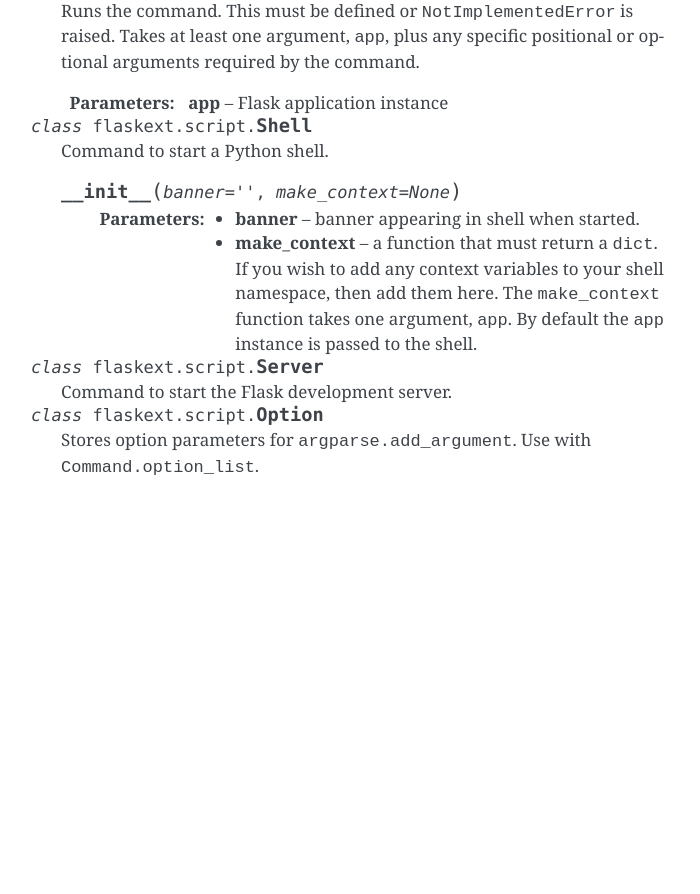
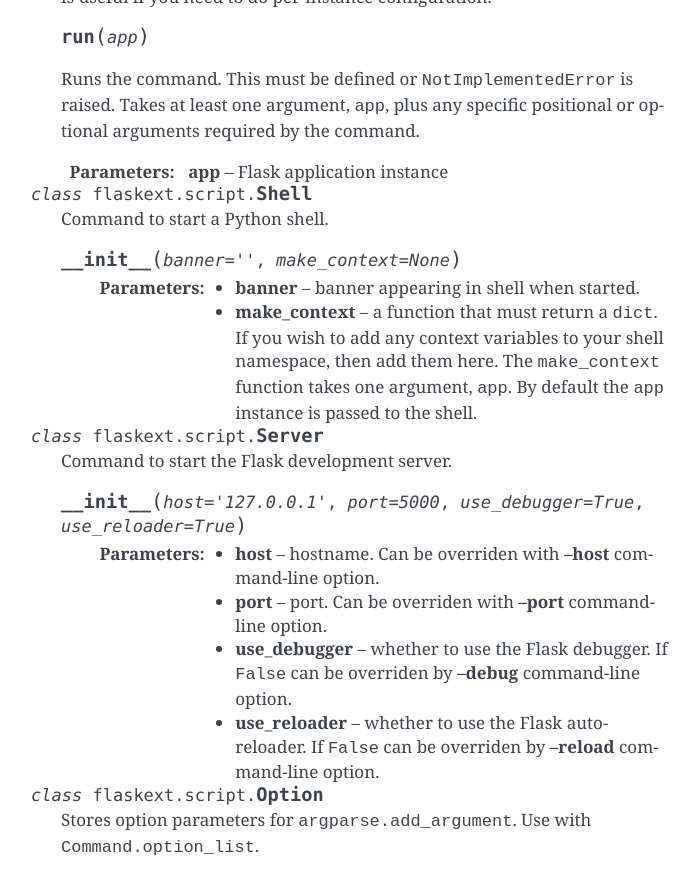
Before and after one commit to smurfix/flask-script, a Sphinx documentation site: the page built from docs/index.rst, in a window 1280 px wide and 900 px high, scrolled down 5514 px. Shown: the top 894 px of the window, without its empty margins (289-989 px from the left). Built offline with Sphinx 7.4.7, drawn with Linux system fonts in a browser that asks for light colours; before the commit the page ends 6034 px from its top, so only the background shows below that; some of the changed text lies outside the part shown.

Commit message:
doc changes

```diff
--- a/docs/index.rst
+++ b/docs/index.rst
@@ -179,6 +179,8 @@
 
     >>> python manage.py runserver
 
+The ``Server`` command has a number of command-line arguments - run ``python manage.py runserver -h`` for details on these.
+
 Needless to say the development server is not intended for production use.
 
 The ``Shell`` command starts a Python shell. You can pass in a ``make_context`` argument, which must be a ``callable`` returning a ``dict``. By default, this is just a dict returning the ``app`` instance::
@@ -252,6 +254,13 @@
 
     Command to start the Flask development server.
 
+    .. method:: __init__(host='127.0.0.1', port=5000, use_debugger=True, use_reloader=True)
+
+        :param host: hostname. Can be overriden with **--host** command-line option.
+        :param port: port. Can be overriden with **--port** command-line option.
+        :param use_debugger: whether to use the Flask debugger. If ``False`` can be overriden by **--debug** command-line option.
+        :param use_reloader: whether to use the Flask auto-reloader. If ``False`` can be overriden by **--reload** command-line option.
+
 .. class:: Option
 
     Stores option parameters for ``argparse.add_argument``. Use with ``Command.option_list``.
```
